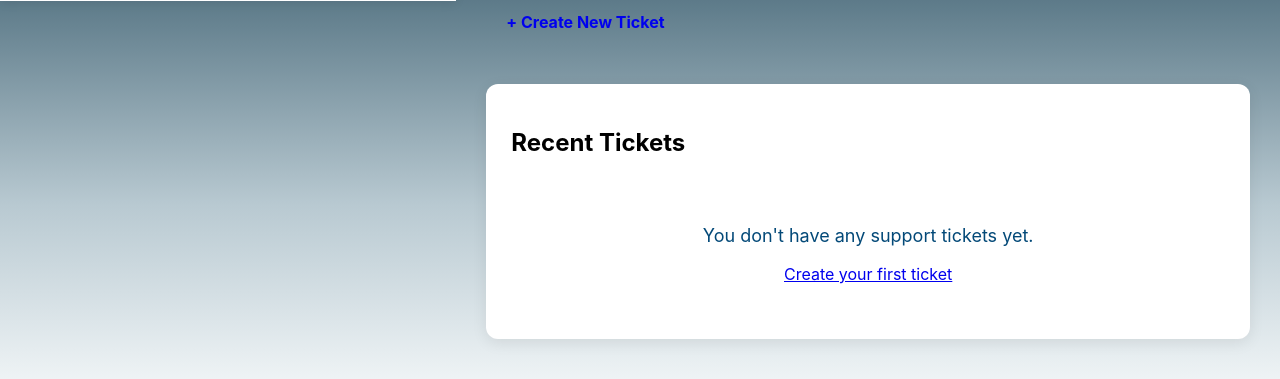
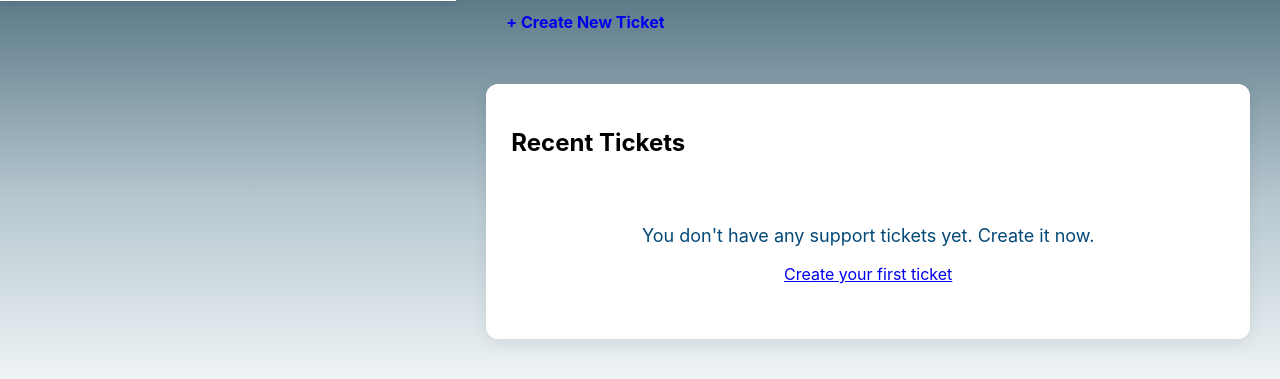
Before and after one commit to Krishanitd-dev/ai-powered-it-helpdesk-ticketing-system, a FastAPI app: page /dashboard in a window 1280 px wide. Shown: the part 495-874 px from the top of the page. Run offline with FastAPI, Linux system fonts and the light colour scheme; the visitor is signed in with stand-in values (Sample User, id 1); parts of the project's set-up code (start-up, migrations or seed data) failed here and were passed over.

Commit message:
created dashboard

```diff
--- a/app/templates/dashboard.html
+++ b/app/templates/dashboard.html
@@ -51,7 +51,7 @@
     <section class="recent-tickets">
         <h2>Recent Tickets</h2>
         <div class="empty-tickets">
-            <p>You don't have any support tickets yet.</p>
+            <p>You don't have any support tickets yet. Create it now.</p>
             <a href="/tickets">
                  Create your first ticket
             </a>
```
Also changed, not shown: README.md.
